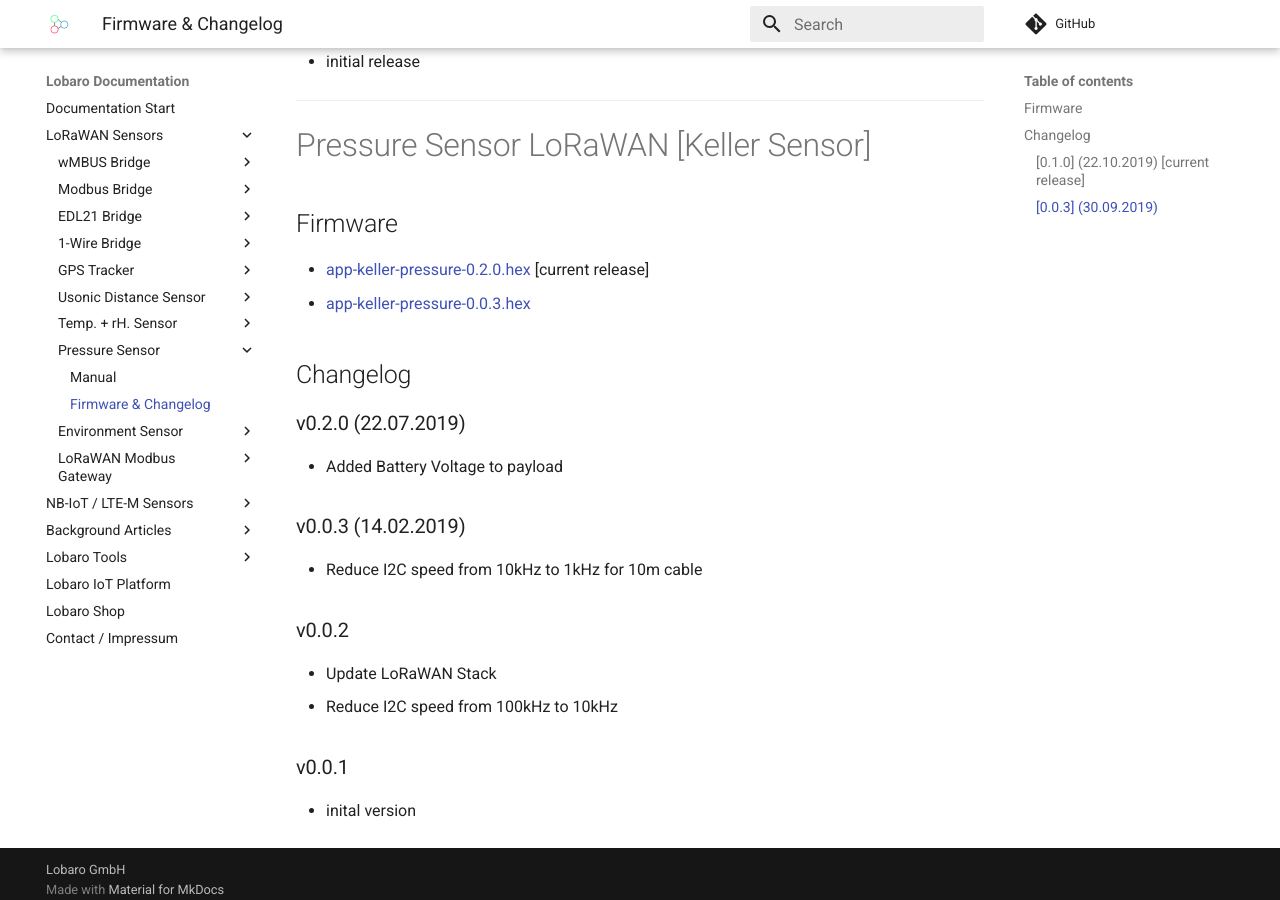
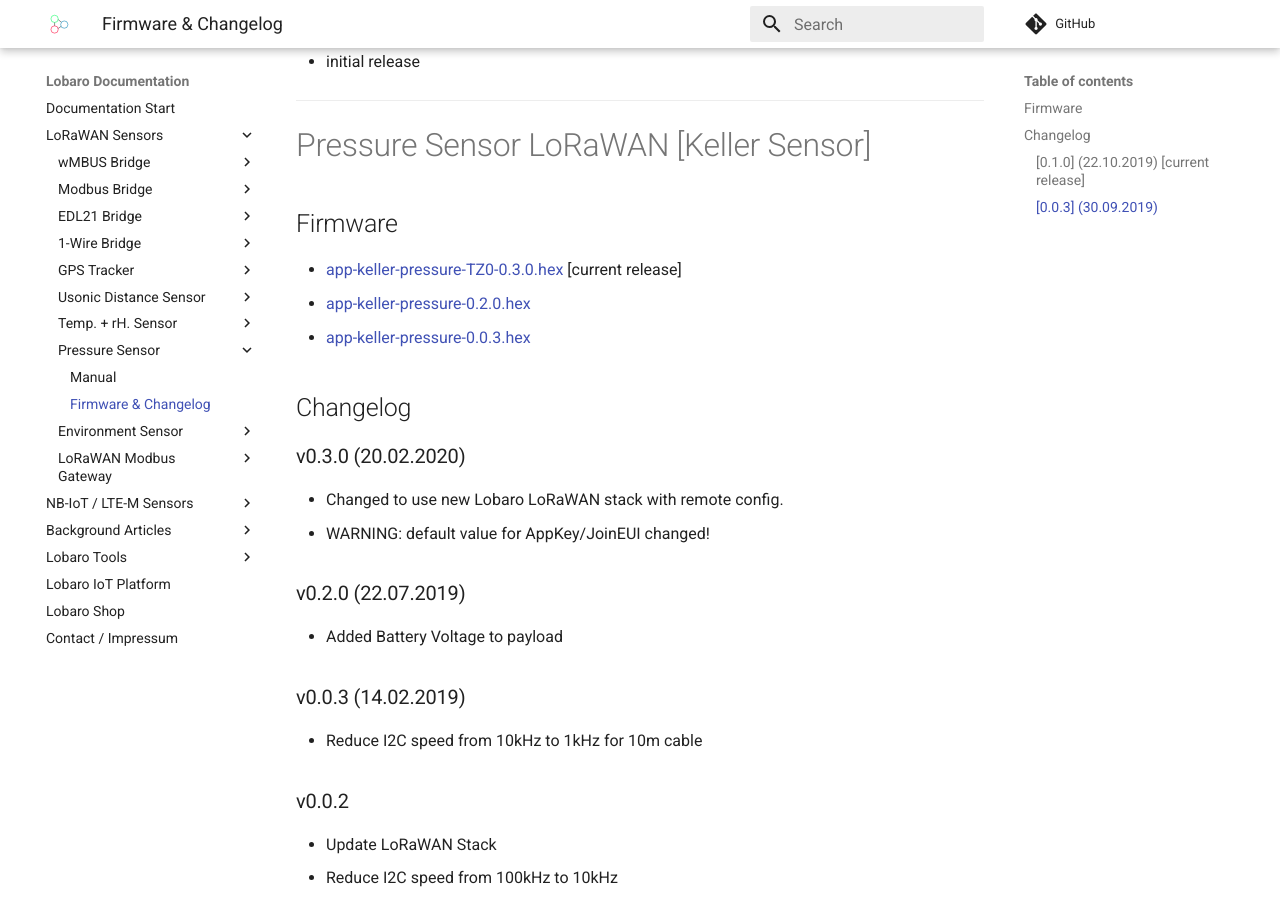
Before and after one commit to Lobaro/docs, an MkDocs documentation site: the page built from docs/lorawan-sensors/pressure-lorawan/firmware.md, in a window 1280 px wide and 900 px high, scrolled down 755 px. Built offline with MkDocs 1.6.1 and Material for MkDocs 9.7.7, drawn with Linux system fonts in a browser that asks for light colours; a script that is not in the unit is left out; comment, search, counter and statistics services are not loaded.

Commit message:
Add keller pressure 0.3.0.

```diff
--- a/docs/lorawan-sensors/pressure-lorawan/firmware.md
+++ b/docs/lorawan-sensors/pressure-lorawan/firmware.md
@@ -32,10 +32,15 @@
 
 ## Firmware
 
-* [app-keller-pressure-0.2.0.hex](firmware/app-keller-pressure-0.2.0.hex) [current release]
+* [app-keller-pressure-TZ0-0.3.0.hex](firmware/app-keller-pressure-TZ0-0.3.0.hex) [current release]
+* [app-keller-pressure-0.2.0.hex](firmware/app-keller-pressure-0.2.0.hex)
 * [app-keller-pressure-0.0.3.hex](firmware/app-keller-pressure-0.0.3.hex)
 
 ## Changelog
+
+### v0.3.0 (20.02.2020)
+- Changed to use new Lobaro LoRaWAN stack with remote config.
+- WARNING: default value for AppKey/JoinEUI changed!
 
 ### v0.2.0 (22.07.2019)
 - Added Battery Voltage to payload
```
Also changed, not shown: 1 other file.
